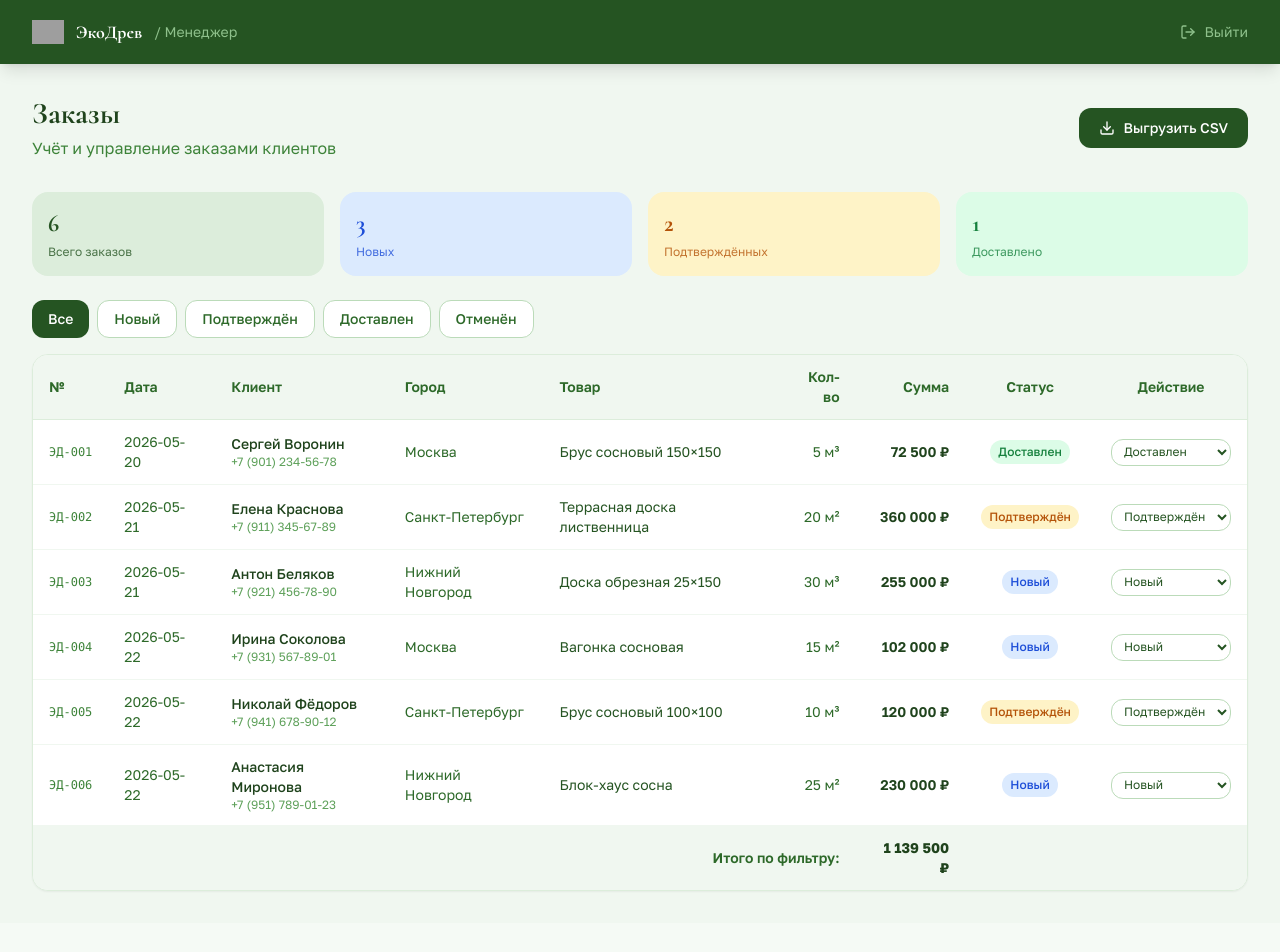
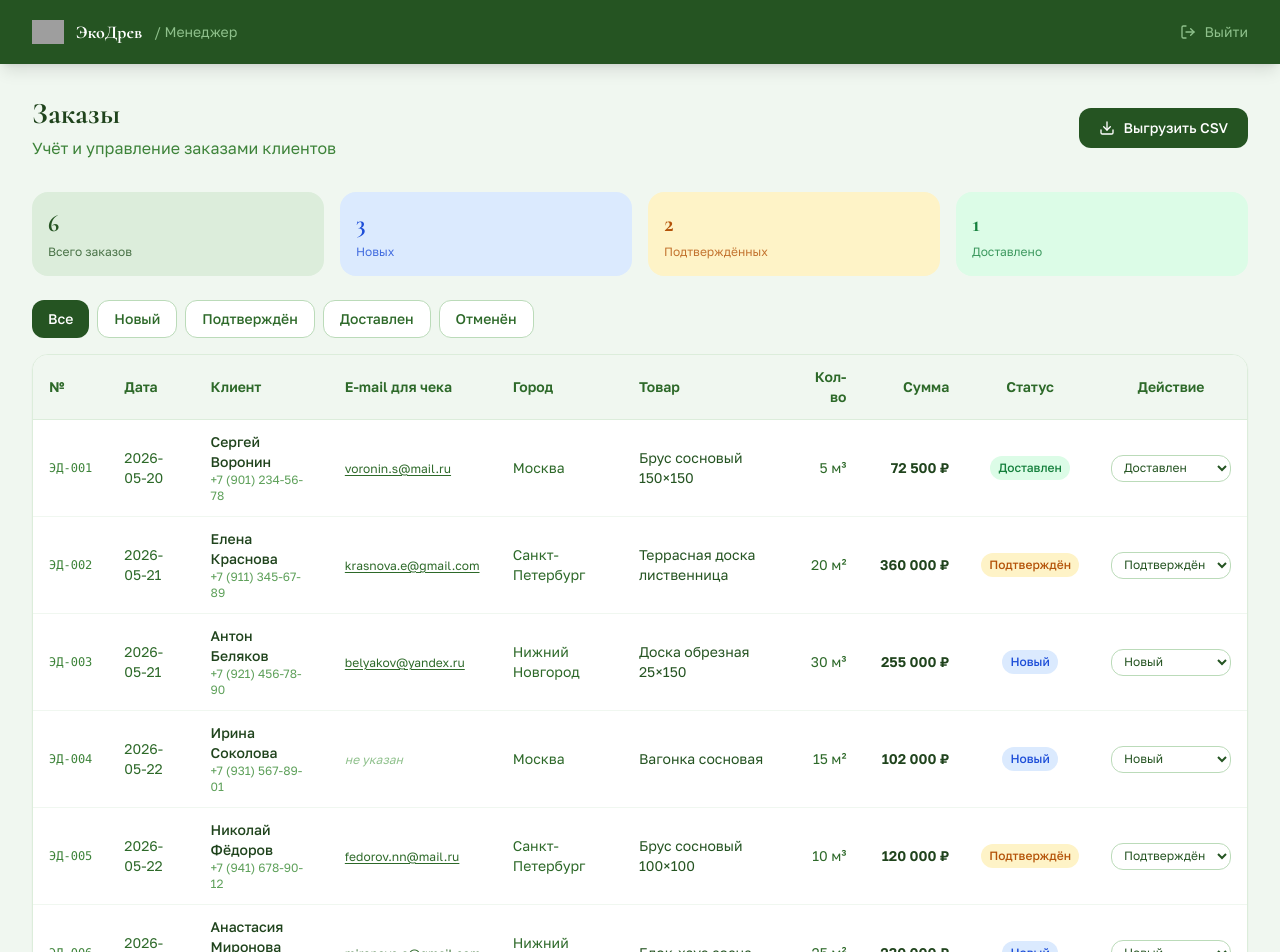
Before and after one commit to pr-poehali-dev/eco-wood-website, a React (Vite) app: page /manager in a window 1280 px wide. Shown: the top 952 px of the page. Before the commit the page ends 923 px from the top, so only its background shows below. Built offline with nearby package versions, Linux system fonts and the light colour scheme; grey boxes are pictures that could not be loaded.

Commit message:
Add email column to orders

```diff
--- a/src/pages/Manager.tsx
+++ b/src/pages/Manager.tsx
@@ -7,6 +7,7 @@ interface Order {
   date: string;
   client: string;
   phone: string;
+  email: string;
   city: string;
   product: string;
   qty: number;
@@ -16,12 +17,12 @@ interface Order {
 }
 
 const initialOrders: Order[] = [
-  { id: 'ЭД-001', date: '2026-05-20', client: 'Сергей Воронин', phone: '+7 (901) 234-56-78', city: 'Москва', product: 'Брус сосновый 150×150', qty: 5, unit: 'м³', total: 72500, status: 'delivered' },
-  { id: 'ЭД-002', date: '2026-05-21', client: 'Елена Краснова', phone: '+7 (911) 345-67-89', city: 'Санкт-Петербург', product: 'Террасная доска лиственница', qty: 20, unit: 'м²', total: 360000, status: 'confirmed' },
-  { id: 'ЭД-003', date: '2026-05-21', client: 'Антон Беляков', phone: '+7 (921) 456-78-90', city: 'Нижний Новгород', product: 'Доска обрезная 25×150', qty: 30, unit: 'м³', total: 255000, status: 'new' },
-  { id: 'ЭД-004', date: '2026-05-22', client: 'Ирина Соколова', phone: '+7 (931) 567-89-01', city: 'Москва', product: 'Вагонка сосновая', qty: 15, unit: 'м²', total: 102000, status: 'new' },
-  { id: 'ЭД-005', date: '2026-05-22', client: 'Николай Фёдоров', phone: '+7 (941) 678-90-12', city: 'Санкт-Петербург', product: 'Брус сосновый 100×100', qty: 10, unit: 'м³', total: 120000, status: 'confirmed' },
-  { id: 'ЭД-006', date: '2026-05-22', client: 'Анастасия Миронова', phone: '+7 (951) 789-01-23', city: 'Нижний Новгород', product: 'Блок-хаус сосна', qty: 25, unit: 'м²', total: 230000, status: 'new' },
+  { id: 'ЭД-001', date: '2026-05-20', client: 'Сергей Воронин', phone: '+7 (901) 234-56-78', email: 'voronin.s@mail.ru', city: 'Москва', product: 'Брус сосновый 150×150', qty: 5, unit: 'м³', total: 72500, status: 'delivered' },
+  { id: 'ЭД-002', date: '2026-05-21', client: 'Елена Краснова', phone: '+7 (911) 345-67-89', email: 'krasnova.e@gmail.com', city: 'Санкт-Петербург', product: 'Террасная доска лиственница', qty: 20, unit: 'м²', total: 360000, status: 'confirmed' },
+  { id: 'ЭД-003', date: '2026-05-21', client: 'Антон Беляков', phone: '+7 (921) 456-78-90', email: 'belyakov@yandex.ru', city: 'Нижний Новгород', product: 'Доска обрезная 25×150', qty: 30, unit: 'м³', total: 255000, status: 'new' },
+  { id: 'ЭД-004', date: '2026-05-22', client: 'Ирина Соколова', phone: '+7 (931) 567-89-01', email: '', city: 'Москва', product: 'Вагонка сосновая', qty: 15, unit: 'м²', total: 102000, status: 'new' },
+  { id: 'ЭД-005', date: '2026-05-22', client: 'Николай Фёдоров', phone: '+7 (941) 678-90-12', email: 'fedorov.nn@mail.ru', city: 'Санкт-Петербург', product: 'Брус сосновый 100×100', qty: 10, unit: 'м³', total: 120000, status: 'confirmed' },
+  { id: 'ЭД-006', date: '2026-05-22', client: 'Анастасия Миронова', phone: '+7 (951) 789-01-23', email: 'mironova.a@gmail.com', city: 'Нижний Новгород', product: 'Блок-хаус сосна', qty: 25, unit: 'м²', total: 230000, status: 'new' },
 ];
 
 const statusLabel: Record<Order['status'], string> = {
@@ -51,9 +52,9 @@ export default function Manager() {
   };
 
   const downloadCSV = () => {
-    const header = 'ID,Дата,Клиент,Телефон,Город,Товар,Количество,Ед,Сумма,Статус\n';
+    const header = 'ID,Дата,Клиент,Телефон,Email,Город,Товар,Количество,Ед,Сумма,Статус\n';
     const rows = filtered.map(o =>
-      `${o.id},${o.date},"${o.client}",${o.phone},"${o.city}","${o.product}",${o.qty},${o.unit},${o.total},${statusLabel[o.status]}`
+      `${o.id},${o.date},"${o.client}",${o.phone},${o.email},"${o.city}","${o.product}",${o.qty},${o.unit},${o.total},${statusLabel[o.status]}`
     ).join('\n');
     const blob = new Blob(['\uFEFF' + header + rows], { type: 'text/csv;charset=utf-8;' });
     const url = URL.createObjectURL(blob);
@@ -144,6 +145,7 @@ export default function Manager() {
                   <th className="text-left px-4 py-3 text-eco-600 font-semibold">№</th>
                   <th className="text-left px-4 py-3 text-eco-600 font-semibold">Дата</th>
                   <th className="text-left px-4 py-3 text-eco-600 font-semibold">Клиент</th>
+                  <th className="text-left px-4 py-3 text-eco-600 font-semibold">E-mail для чека</th>
                   <th className="text-left px-4 py-3 text-eco-600 font-semibold">Город</th>
                   <th className="text-left px-4 py-3 text-eco-600 font-semibold">Товар</th>
                   <th className="text-right px-4 py-3 text-eco-600 font-semibold">Кол-во</th>
@@ -160,6 +162,18 @@ export default function Manager() {
                     <td className="px-4 py-3">
                       <div className="font-medium text-eco-800">{order.client}</div>
                       <div className="text-eco-400 text-xs">{order.phone}</div>
+                    </td>
+                    <td className="px-4 py-3">
+                      {order.email ? (
+                        <a
+                          href={`mailto:${order.email}`}
+                          className="text-eco-600 hover:text-eco-900 text-xs underline underline-offset-2 transition-colors"
+                        >
+                          {order.email}
+                        </a>
+                      ) : (
+                        <span className="text-eco-300 text-xs italic">не указан</span>
+                      )}
                     </td>
                     <td className="px-4 py-3 text-eco-600">{order.city}</td>
                     <td className="px-4 py-3 text-eco-700">{order.product}</td>
@@ -187,7 +201,7 @@ export default function Manager() {
               </tbody>
               <tfoot className="bg-eco-50 border-t border-eco-200">
                 <tr>
-                  <td colSpan={6} className="px-4 py-3 text-right text-eco-600 font-semibold text-sm">
+                  <td colSpan={7} className="px-4 py-3 text-right text-eco-600 font-semibold text-sm">
                     Итого по фильтру:
                   </td>
                   <td className="px-4 py-3 text-right font-bold text-eco-800">
```
